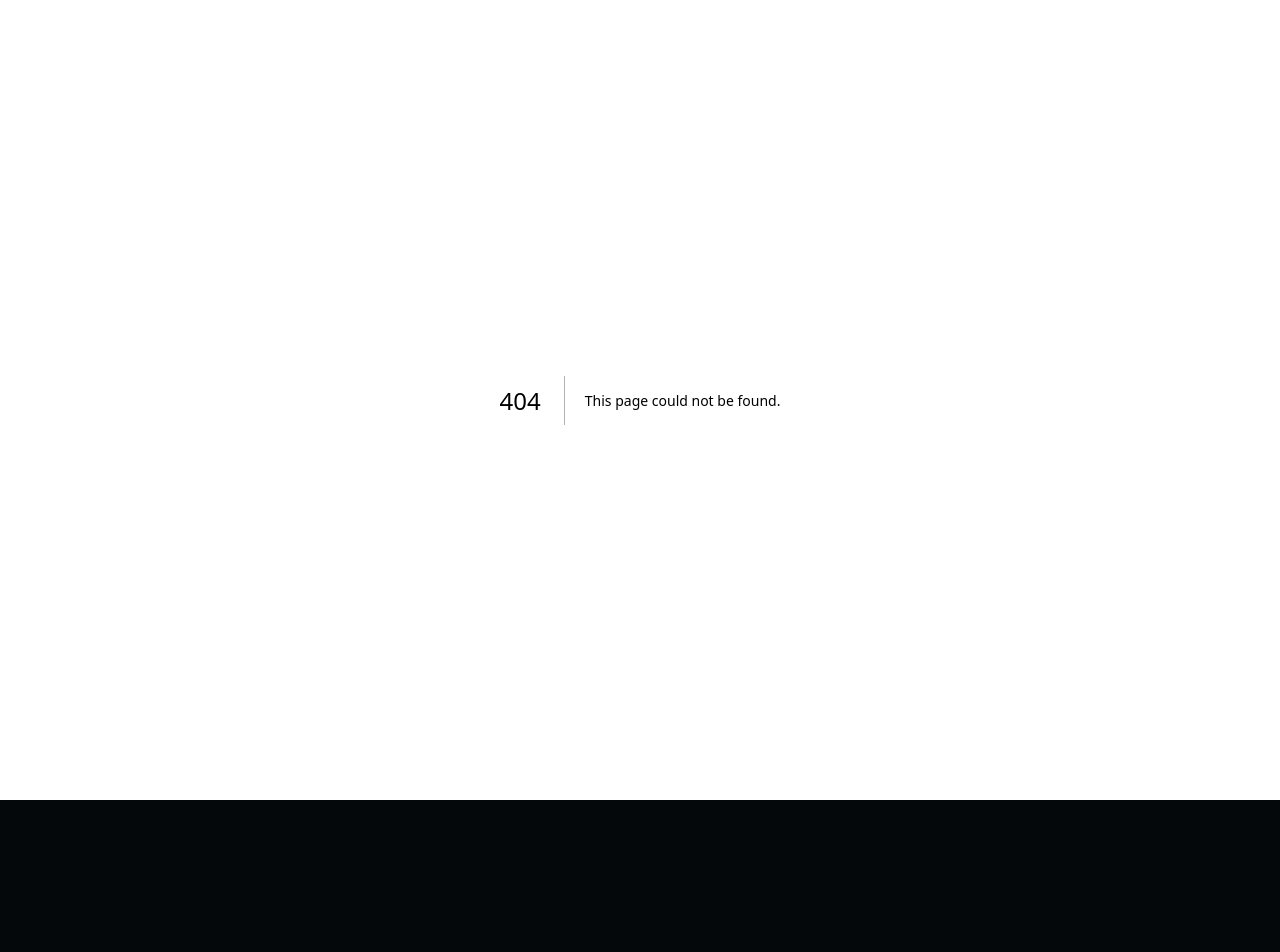
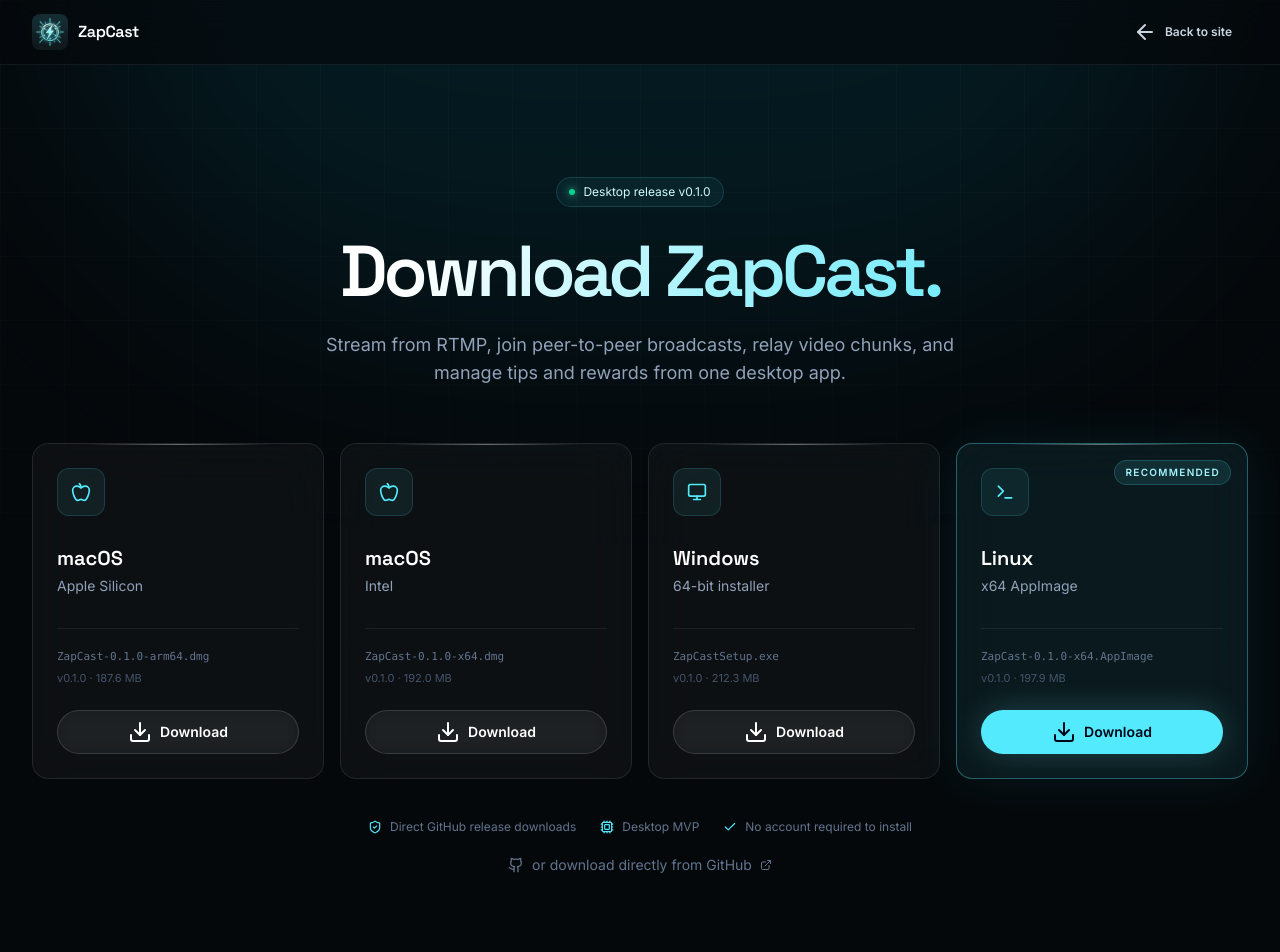
Before and after one commit to pseudozach/zapcast.live, a Next.js app: page /download in a window 1280 px wide. Before the commit this address had no page. Shown: the top 952 px of the page. Before the commit the page ends 800 px from the top, so only its background shows below. Built offline with nearby package versions, Linux system fonts and the light colour scheme.

Commit message:
add download page and site logo component; refactor landing page to use new logo

```diff
--- /dev/null
+++ b/app/download/page.tsx
@@ -0,0 +1,12 @@
+import type { Metadata } from "next";
+import { DownloadPage } from "@/components/download-page";
+
+export const metadata: Metadata = {
+  title: "Download ZapCast — macOS, Windows, and Linux",
+  description:
+    "Download the ZapCast desktop app for Apple Silicon, Intel Mac, Windows, or Linux.",
+};
+
+export default function Page() {
+  return <DownloadPage />;
+}
--- /dev/null
+++ b/components/download-page.tsx
@@ -0,0 +1,227 @@
+"use client";
+
+import { useEffect, useState, type ComponentType } from "react";
+import { motion } from "framer-motion";
+import {
+  Apple,
+  ArrowLeft,
+  Check,
+  Cpu,
+  Download,
+  ExternalLink,
+  Github,
+  Monitor,
+  ShieldCheck,
+  Terminal,
+} from "lucide-react";
+import { SiteLogo } from "@/components/site-logo";
+import { Button } from "@/components/ui/button";
+import { Card } from "@/components/ui/card";
+import { cn } from "@/lib/utils";
+
+type PlatformId = "mac-arm" | "mac-intel" | "windows" | "linux";
+
+type DownloadOption = {
+  id: PlatformId;
+  name: string;
+  detail: string;
+  file: string;
+  size: string;
+  url: string;
+  icon: ComponentType<{ className?: string }>;
+};
+
+const releaseUrl = "https://github.com/pseudozach/zapcast/releases";
+
+const downloads: DownloadOption[] = [
+  {
+    id: "mac-arm",
+    name: "macOS",
+    detail: "Apple Silicon",
+    file: "ZapCast-0.1.0-arm64.dmg",
+    size: "187.6 MB",
+    url: "https://github.com/pseudozach/zapcast/releases/download/v0.1.0/ZapCast-0.1.0-arm64.dmg",
+    icon: Apple,
+  },
+  {
+    id: "mac-intel",
+    name: "macOS",
+    detail: "Intel",
+    file: "ZapCast-0.1.0-x64.dmg",
+    size: "192.0 MB",
+    url: "https://github.com/pseudozach/zapcast/releases/download/v0.1.0/ZapCast-0.1.0-x64.dmg",
+    icon: Apple,
+  },
+  {
+    id: "windows",
+    name: "Windows",
+    detail: "64-bit installer",
+    file: "ZapCastSetup.exe",
+    size: "212.3 MB",
+    url: "https://github.com/pseudozach/zapcast/releases/download/v0.1.0/ZapCastSetup.exe",
+    icon: Monitor,
+  },
+  {
+    id: "linux",
+    name: "Linux",
+    detail: "x64 AppImage",
+    file: "ZapCast-0.1.0-x64.AppImage",
+    size: "197.9 MB",
+    url: "https://github.com/pseudozach/zapcast/releases/download/v0.1.0/ZapCast-0.1.0-x64.AppImage",
+    icon: Terminal,
+  },
+];
+
+type NavigatorWithUAData = Navigator & {
+  userAgentData?: {
+    platform?: string;
+    getHighEntropyValues?: (hints: string[]) => Promise<{ architecture?: string }>;
+  };
+};
+
+function detectPlatform(): PlatformId | null {
+  const nav = navigator as NavigatorWithUAData;
+  const value = `${nav.userAgentData?.platform ?? ""} ${nav.platform ?? ""} ${nav.userAgent}`.toLowerCase();
+
+  if (/android|iphone|ipad|ipod/.test(value)) return null;
+  if (value.includes("win")) return "windows";
+  if (value.includes("linux") || value.includes("x11")) return "linux";
+  if (value.includes("mac")) return "mac-arm";
+  return null;
+}
+
+function DownloadCard({ option, recommended }: { option: DownloadOption; recommended: boolean }) {
+  const Icon = option.icon;
+
+  return (
+    <motion.div
+      initial={{ opacity: 0, y: 18 }}
+      animate={{ opacity: 1, y: 0 }}
+      transition={{ duration: 0.45, delay: downloads.indexOf(option) * 0.06 }}
+    >
+      <Card
+        className={cn(
+          "glass-highlight relative flex h-full flex-col overflow-hidden p-6 transition duration-300",
+          recommended
+            ? "border-cyan-300/35 bg-cyan-300/[.075] shadow-[0_0_50px_rgba(34,211,238,.09)]"
+            : "hover:-translate-y-1 hover:border-white/20 hover:bg-white/[.05]",
+        )}
+      >
+        {recommended && (
+          <span className="absolute right-4 top-4 rounded-full border border-cyan-300/20 bg-cyan-300/10 px-2.5 py-1 text-[10px] font-semibold uppercase tracking-[.13em] text-cyan-200">
+            Recommended
+          </span>
+        )}
+        <span className="grid size-12 place-items-center rounded-xl border border-cyan-300/15 bg-cyan-300/[.07] text-cyan-300">
+          <Icon className="size-5" />
+        </span>
+        <div className="mt-7">
+          <h2 className="font-display text-xl font-semibold text-white">{option.name}</h2>
+          <p className="mt-1 text-sm text-slate-400">{option.detail}</p>
+        </div>
+        <div className="mt-8 border-t border-white/[.07] pt-5">
+          <p className="truncate font-mono text-[11px] text-slate-500">{option.file}</p>
+          <p className="mt-1 text-[11px] text-slate-600">v0.1.0 · {option.size}</p>
+        </div>
+        <Button asChild variant={recommended ? "default" : "outline"} className="mt-6 w-full">
+          <a href={option.url}>
+            <Download /> Download
+          </a>
+        </Button>
+      </Card>
+    </motion.div>
+  );
+}
+
+export function DownloadPage() {
+  const [platform, setPlatform] = useState<PlatformId | null>(null);
+
+  useEffect(() => {
+    const detected = detectPlatform();
+    setPlatform(detected);
+
+    const nav = navigator as NavigatorWithUAData;
+    if (detected === "mac-arm" && nav.userAgentData?.getHighEntropyValues) {
+      nav.userAgentData
+        .getHighEntropyValues(["architecture"])
+        .then(({ architecture }) => {
+          if (architecture && /x86|x64/.test(architecture.toLowerCase())) setPlatform("mac-intel");
+        })
+        .catch(() => undefined);
+    }
+  }, []);
+
+  return (
+    <main className="relative min-h-screen overflow-hidden bg-[#05080b]">
+      <div className="page-grid pointer-events-none absolute inset-0" />
+      <div className="pointer-events-none absolute left-1/2 top-[-28rem] h-[48rem] w-[72rem] -translate-x-1/2 rounded-full bg-cyan-400/[.09] blur-[120px]" />
+
+      <header className="relative z-20 border-b border-white/[.06] bg-[#05080b]/60 backdrop-blur-xl">
+        <div className="mx-auto flex h-16 max-w-7xl items-center justify-between px-5 lg:px-8">
+          <SiteLogo />
+          <Button asChild variant="ghost" size="sm">
+            <a href="/">
+              <ArrowLeft /> Back to site
+            </a>
+          </Button>
+        </div>
+      </header>
+
+      <section className="relative mx-auto max-w-7xl px-5 pb-24 pt-20 lg:px-8 lg:pb-32 lg:pt-28">
+        <motion.div
+          initial={{ opacity: 0, y: 18 }}
+          animate={{ opacity: 1, y: 0 }}
+          className="mx-auto max-w-3xl text-center"
+        >
+          <div className="mx-auto mb-7 inline-flex items-center gap-2 rounded-full border border-cyan-300/15 bg-cyan-300/[.06] px-3 py-1.5 text-xs text-cyan-100">
+            <span className="size-1.5 rounded-full bg-emerald-400 shadow-[0_0_9px_#34d399]" />
+            Desktop release v0.1.0
+          </div>
+          <h1 className="text-gradient font-display text-5xl font-semibold tracking-[-.055em] sm:text-7xl">
+            Download ZapCast.
+          </h1>
+          <p className="mx-auto mt-6 max-w-2xl text-base leading-7 text-slate-400 sm:text-lg">
+            Stream from RTMP, join peer-to-peer broadcasts, relay video chunks, and manage tips and rewards from one desktop app.
+          </p>
+        </motion.div>
+
+        <div className="mt-14 grid gap-4 sm:grid-cols-2 lg:grid-cols-4">
+          {downloads.map((option) => (
+            <DownloadCard key={option.id} option={option} recommended={platform === option.id} />
+          ))}
+        </div>
+
+        <motion.div
+          initial={{ opacity: 0 }}
+          animate={{ opacity: 1 }}
+          transition={{ delay: 0.4 }}
+          className="mt-10 flex flex-col items-center gap-5"
+        >
+          <div className="flex flex-wrap justify-center gap-x-6 gap-y-2 text-xs text-slate-500">
+            <span className="flex items-center gap-2"><ShieldCheck className="size-3.5 text-cyan-300" />Direct GitHub release downloads</span>
+            <span className="flex items-center gap-2"><Cpu className="size-3.5 text-cyan-300" />Desktop MVP</span>
+            <span className="flex items-center gap-2"><Check className="size-3.5 text-cyan-300" />No account required to install</span>
+          </div>
+          <a
+            href={releaseUrl}
+            target="_blank"
+            rel="noreferrer"
+            className="inline-flex items-center gap-2 text-sm text-slate-500 transition hover:text-cyan-200"
+          >
+            <Github className="size-4" /> or download directly from GitHub <ExternalLink className="size-3" />
+          </a>
+        </motion.div>
+      </section>
+
+      <footer className="relative border-t border-white/[.06]">
+        <div className="mx-auto flex max-w-7xl flex-col items-center justify-between gap-5 px-5 py-8 sm:flex-row lg:px-8">
+          <SiteLogo />
+          <p className="text-center text-xs text-slate-600">Available for macOS, Windows, and Linux.</p>
+          <a className="text-xs text-slate-500 transition hover:text-white" href="https://github.com/pseudozach/zapcast" target="_blank" rel="noreferrer">
+            Source on GitHub
+          </a>
+        </div>
+      </footer>
+    </main>
+  );
+}
--- a/components/landing-page.tsx
+++ b/components/landing-page.tsx
@@ -1,6 +1,5 @@
 "use client";
 
-import Image from "next/image";
 import { motion } from "framer-motion";
 import {
   Activity, ArrowDown, ArrowRight, Box, Braces, Check, CircleDollarSign,
@@ -11,6 +10,7 @@
 } from "lucide-react";
 import { Button } from "@/components/ui/button";
 import { Card } from "@/components/ui/card";
+import { SiteLogo } from "@/components/site-logo";
 import { cn } from "@/lib/utils";
 
 const githubUrl = "https://github.com/pseudozach/zapcast";
@@ -22,12 +22,8 @@
   transition: { duration: 0.55 },
 };
 
-function Logo() {
-  return <a href="#top" className="flex items-center gap-2.5 font-display font-semibold tracking-tight text-white"><Image src="/android-chrome-192x192.png" alt="" width={36} height={36} className="size-9 rounded-lg" priority /><span>ZapCast</span></a>;
-}
-
 function Navbar() {
-  return <header className="fixed inset-x-0 top-0 z-50 border-b border-white/[.06] bg-[#05080b]/75 backdrop-blur-xl"><div className="mx-auto flex h-16 max-w-7xl items-center justify-between px-5 lg:px-8"><Logo /><nav className="hidden items-center gap-7 text-sm text-slate-400 md:flex"><a className="transition hover:text-white" href="#how-it-works">How it works</a><a className="transition hover:text-white" href="#technology">Technology</a><a className="transition hover:text-white" href="#mvp">Desktop app</a></nav><div className="flex items-center gap-2"><Button asChild variant="ghost" size="sm" className="hidden sm:inline-flex"><a href={githubUrl} target="_blank" rel="noreferrer"><Github />GitHub</a></Button><Button asChild size="sm"><a href="/download"><Download />Download</a></Button></div></div></header>;
+  return <header className="fixed inset-x-0 top-0 z-50 border-b border-white/[.06] bg-[#05080b]/75 backdrop-blur-xl"><div className="mx-auto flex h-16 max-w-7xl items-center justify-between px-5 lg:px-8"><SiteLogo href="#top" /><nav className="hidden items-center gap-7 text-sm text-slate-400 md:flex"><a className="transition hover:text-white" href="#how-it-works">How it works</a><a className="transition hover:text-white" href="#technology">Technology</a><a className="transition hover:text-white" href="#mvp">Desktop app</a></nav><div className="flex items-center gap-2"><Button asChild variant="ghost" size="sm" className="hidden sm:inline-flex"><a href={githubUrl} target="_blank" rel="noreferrer"><Github />GitHub</a></Button><Button asChild size="sm"><a href="/download"><Download />Download</a></Button></div></div></header>;
 }
 
 function NetworkBackground() {
@@ -98,6 +94,6 @@
     <section className="mx-auto max-w-7xl px-5 py-28 lg:px-8 lg:py-36"><SectionHeading eyebrow="Inside the app" title="One desktop app. Every role in the network." body="Go live, join a stream, inspect relay health, and manage earnings from the same focused interface." /><div className="mt-14 grid gap-5 md:grid-cols-3"><ScreenshotPlaceholder variant={0} icon={MonitorPlay} title="Streamer dashboard" subtitle="Ingest, stream health, and audience activity" /><ScreenshotPlaceholder variant={1} icon={Activity} title="Viewer relay stats" subtitle="Chunk flow, peers, and contribution" /><ScreenshotPlaceholder variant={2} icon={Wallet} title="Wallet and earnings" subtitle="Tips, relay rewards, and forwarding" /></div></section>
     <section id="mvp" className="border-y border-white/[.06]"><div className="mx-auto grid max-w-7xl gap-14 px-5 py-24 lg:grid-cols-2 lg:px-8 lg:py-32"><SectionHeading eyebrow="Available now" title="Live today as a working desktop MVP." body="The core network loop is running end-to-end: broadcast, discover, watch, relay, and pay. Built to be tested, measured, and improved in the open." /><motion.div {...fadeUp} className="grid gap-3 sm:grid-cols-2">{["RTMP input works","Shareable stream IDs","Viewer relaying","Arc wallet generation","Broadcaster tips","JSON debug reports"].map((x)=><Card key={x} className="flex items-center gap-3 px-4 py-4"><span className="grid size-6 place-items-center rounded-full bg-emerald-400/10"><Check className="size-3.5 text-emerald-300" /></span><span className="text-sm text-slate-300">{x}</span></Card>)}</motion.div></div></section>
     <CTASection />
-    <footer className="border-t border-white/[.06]"><div className="mx-auto flex max-w-7xl flex-col items-center justify-between gap-6 px-5 py-8 sm:flex-row lg:px-8"><Logo /><p className="text-center text-xs text-slate-600">Peer-to-peer distribution. Creator-owned relationships.</p><div className="flex gap-5 text-xs text-slate-500"><a className="hover:text-white" href={githubUrl}>GitHub</a><a className="hover:text-white" href="#technology">Architecture</a><a className="hover:text-white" href="/download">Download</a></div></div></footer>
+    <footer className="border-t border-white/[.06]"><div className="mx-auto flex max-w-7xl flex-col items-center justify-between gap-6 px-5 py-8 sm:flex-row lg:px-8"><SiteLogo href="#top" /><p className="text-center text-xs text-slate-600">Peer-to-peer distribution. Creator-owned relationships.</p><div className="flex gap-5 text-xs text-slate-500"><a className="hover:text-white" href={githubUrl}>GitHub</a><a className="hover:text-white" href="#technology">Architecture</a><a className="hover:text-white" href="/download">Download</a></div></div></footer>
   </main>;
 }
--- /dev/null
+++ b/components/site-logo.tsx
@@ -0,0 +1,20 @@
+import Image from "next/image";
+
+export function SiteLogo({ href = "/" }: { href?: string }) {
+  return (
+    <a
+      href={href}
+      className="flex items-center gap-2.5 font-display font-semibold tracking-tight text-white"
+    >
+      <Image
+        src="/android-chrome-192x192.png"
+        alt=""
+        width={36}
+        height={36}
+        className="size-9 rounded-lg"
+        priority
+      />
+      <span>ZapCast</span>
+    </a>
+  );
+}
```
Also changed, not shown: 1 other file (tests, documents, lock files or other folders).
